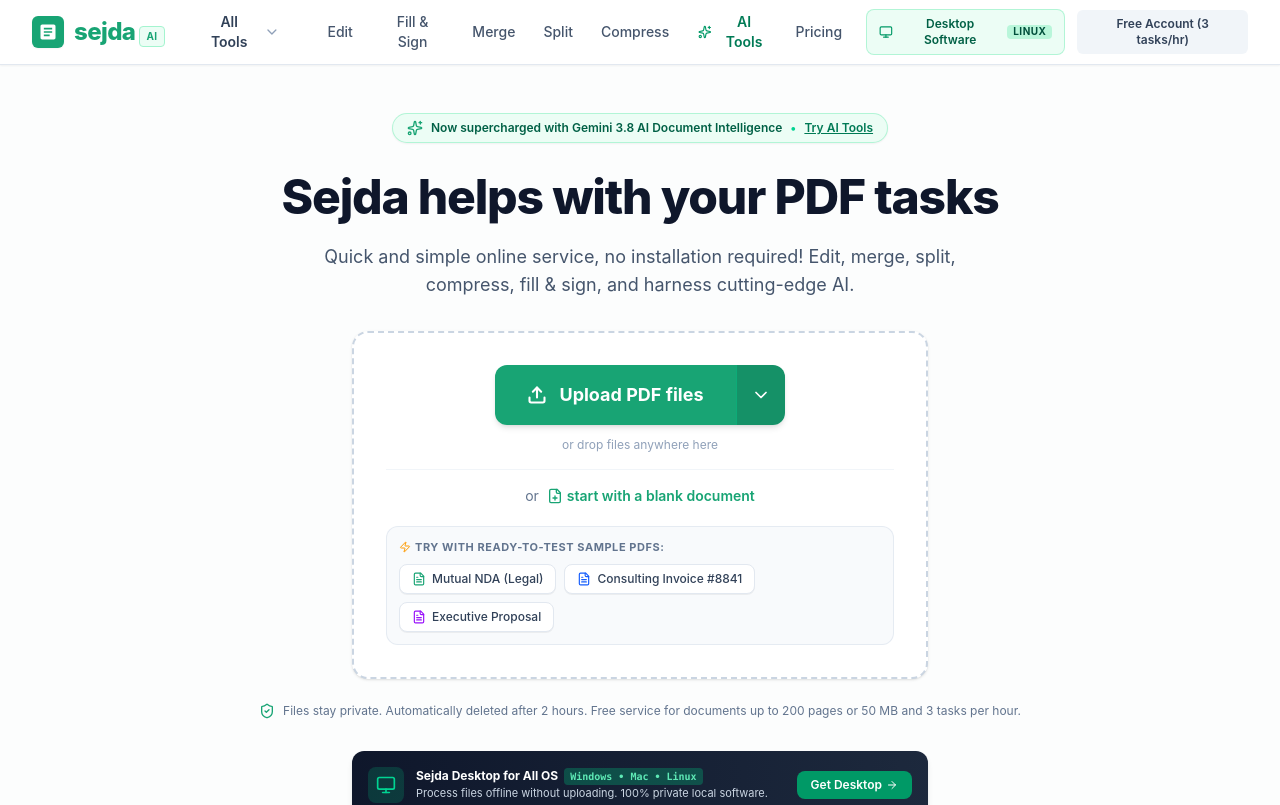
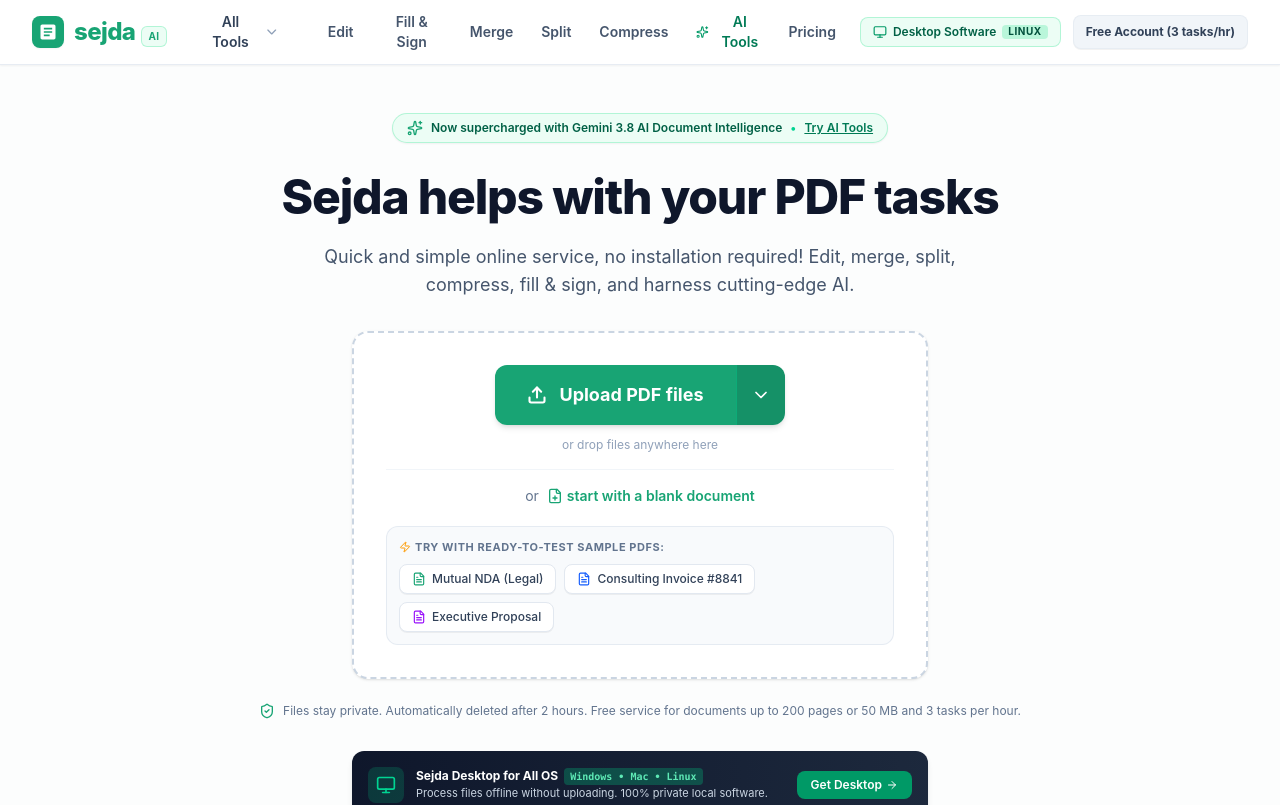
Before and after one commit to Chinnamteja/Sejda-AI, a React (Vite) app: page / in a window 1280 px wide. Shown: the top 805 px of the page. Built offline with nearby package versions, Linux system fonts and the light colour scheme.

Commit message:
style: refine header aesthetics and responsiveness
Update header with backdrop blur, modernized logo border radius, and adjusted spacing to improve visual consistency and user experience.

```diff
--- a/src/components/Header.tsx
+++ b/src/components/Header.tsx
@@ -67,18 +67,19 @@
   );
 
   return (
-    <header className="sticky top-0 z-50 bg-white border-b border-slate-200 shadow-xs">
+    <header className="sticky top-0 z-50 bg-white/95 backdrop-blur-md border-b border-slate-200/80 shadow-xs">
       <div className="max-w-7xl mx-auto px-4 sm:px-6 lg:px-8">
-        <div className="flex items-center justify-between h-16">
+        <div className="flex items-center justify-between h-16 w-full">
           {/* Logo & All Tools dropdown */}
-          <div className="flex items-center space-x-6">
+          <div className="flex items-center space-x-4 sm:space-x-6">
             <button
               id="header-logo-btn"
               onClick={() => onSelectTool('home')}
-              className="flex items-center space-x-2.5 text-left group focus:outline-hidden"
+              className="flex items-center space-x-2.5 text-left group focus:outline-hidden cursor-pointer"
+              title="Sejda Home"
             >
               {/* Sejda Icon */}
-              <div className="w-8 h-8 rounded-md bg-[#18a474] flex items-center justify-center shadow-xs text-white group-hover:bg-[#159167] transition-colors">
+              <div className="w-8 h-8 rounded-lg bg-[#18a474] flex items-center justify-center shadow-xs text-white group-hover:bg-[#159167] transition-all">
                 <svg
                   className="w-5 h-5 fill-current"
                   viewBox="0 0 24 24"
@@ -90,7 +91,7 @@
                 <span className="text-2xl font-extrabold tracking-tight text-[#18a474]">
                   sejda
                 </span>
-                <span className="ml-1 px-1.5 py-0.5 text-[10px] font-bold tracking-wider uppercase bg-emerald-50 text-[#18a474] rounded-sm border border-emerald-200">
+                <span className="ml-1.5 px-1.5 py-0.5 text-[10px] font-bold tracking-wider uppercase bg-emerald-50 text-[#18a474] rounded-md border border-emerald-200/80">
                   AI
                 </span>
               </div>
@@ -101,10 +102,10 @@
               <button
                 id="header-all-tools-dropdown-btn"
                 onClick={() => setAllToolsOpen(!allToolsOpen)}
-                className={`flex items-center space-x-1.5 px-3 py-1.5 text-sm font-semibold rounded-md transition-colors ${
+                className={`flex items-center space-x-1.5 px-3 py-1.5 text-sm font-semibold rounded-lg transition-colors cursor-pointer ${
                   allToolsOpen
                     ? 'bg-slate-100 text-[#18a474]'
-                    : 'text-slate-700 hover:bg-slate-50 hover:text-slate-900'
+                    : 'text-slate-700 hover:bg-slate-100/70 hover:text-slate-900'
                 }`}
               >
                 <span>All Tools</span>
@@ -253,10 +254,10 @@
               <button
                 id="nav-edit-btn"
                 onClick={() => onSelectTool('edit')}
-                className={`px-3 py-1.5 text-sm font-medium rounded-md transition-colors ${
+                className={`px-3 py-1.5 text-sm font-semibold rounded-lg transition-colors cursor-pointer ${
                   currentTool === 'edit'
-                    ? 'text-[#18a474] font-semibold bg-emerald-50'
-                    : 'text-slate-600 hover:text-slate-900 hover:bg-slate-50'
+                    ? 'text-[#18a474] bg-emerald-50'
+                    : 'text-slate-600 hover:text-slate-900 hover:bg-slate-100/70'
                 }`}
               >
                 Edit
@@ -264,10 +265,10 @@
               <button
                 id="nav-fill-sign-btn"
                 onClick={() => onSelectTool('fill_sign')}
-                className={`px-3 py-1.5 text-sm font-medium rounded-md transition-colors ${
+                className={`px-3 py-1.5 text-sm font-semibold rounded-lg transition-colors cursor-pointer ${
                   currentTool === 'fill_sign'
-                    ? 'text-[#18a474] font-semibold bg-emerald-50'
-                    : 'text-slate-600 hover:text-slate-900 hover:bg-slate-50'
+                    ? 'text-[#18a474] bg-emerald-50'
+                    : 'text-slate-600 hover:text-slate-900 hover:bg-slate-100/70'
                 }`}
               >
                 Fill & Sign
@@ -275,10 +276,10 @@
               <button
                 id="nav-merge-btn"
                 onClick={() => onSelectTool('merge')}
-                className={`px-3 py-1.5 text-sm font-medium rounded-md transition-colors ${
+                className={`px-3 py-1.5 text-sm font-semibold rounded-lg transition-colors cursor-pointer ${
                   currentTool === 'merge'
-                    ? 'text-[#18a474] font-semibold bg-emerald-50'
-                    : 'text-slate-600 hover:text-slate-900 hover:bg-slate-50'
+                    ? 'text-[#18a474] bg-emerald-50'
+                    : 'text-slate-600 hover:text-slate-900 hover:bg-slate-100/70'
                 }`}
               >
                 Merge
@@ -286,10 +287,10 @@
               <button
                 id="nav-split-btn"
                 onClick={() => onSelectTool('split')}
-                className={`px-3 py-1.5 text-sm font-medium rounded-md transition-colors ${
+                className={`px-3 py-1.5 text-sm font-semibold rounded-lg transition-colors cursor-pointer ${
                   currentTool === 'split'
-                    ? 'text-[#18a474] font-semibold bg-emerald-50'
-                    : 'text-slate-600 hover:text-slate-900 hover:bg-slate-50'
+                    ? 'text-[#18a474] bg-emerald-50'
+                    : 'text-slate-600 hover:text-slate-900 hover:bg-slate-100/70'
                 }`}
               >
                 Split
@@ -297,10 +298,10 @@
               <button
                 id="nav-compress-btn"
                 onClick={() => onSelectTool('compress')}
-                className={`px-3 py-1.5 text-sm font-medium rounded-md transition-colors ${
+                className={`px-3 py-1.5 text-sm font-semibold rounded-lg transition-colors cursor-pointer ${
                   currentTool === 'compress'
-                    ? 'text-[#18a474] font-semibold bg-emerald-50'
-                    : 'text-slate-600 hover:text-slate-900 hover:bg-slate-50'
+                    ? 'text-[#18a474] bg-emerald-50'
+                    : 'text-slate-600 hover:text-slate-900 hover:bg-slate-100/70'
                 }`}
               >
                 Compress
@@ -308,10 +309,10 @@
               <button
                 id="nav-ai-suite-btn"
                 onClick={() => onSelectTool('ai_chat')}
-                className={`px-3 py-1.5 text-sm font-semibold rounded-md flex items-center space-x-1.5 transition-colors ${
+                className={`px-3 py-1.5 text-sm font-semibold rounded-lg flex items-center space-x-1.5 transition-colors cursor-pointer ${
                   currentTool.startsWith('ai_')
-                    ? 'text-emerald-700 bg-emerald-100/70 border border-emerald-300'
-                    : 'text-emerald-700 hover:bg-emerald-50 border border-transparent'
+                    ? 'text-emerald-800 bg-emerald-100/70'
+                    : 'text-emerald-700 hover:bg-emerald-50/80'
                 }`}
               >
                 <Sparkles className="w-3.5 h-3.5 text-emerald-600" />
@@ -320,23 +321,12 @@
             </nav>
           </div>
 
-          {/* Right Header Options: Document Status / Pricing / Desktop / Account */}
-          <div className="flex items-center space-x-3">
-            {currentTool !== 'home' && (
-              <button
-                id="header-back-home-btn"
-                onClick={() => onSelectTool('home')}
-                className="hidden sm:flex items-center space-x-1.5 text-xs text-slate-500 hover:text-slate-800 px-2.5 py-1.5 rounded-md hover:bg-slate-100 transition"
-              >
-                <ArrowLeft className="w-3.5 h-3.5" />
-                <span>All Tools Home</span>
-              </button>
-            )}
-
+          {/* Right Header Options: Pricing / Desktop App / Free Account - Exactly the same on all pages */}
+          <div className="flex items-center space-x-2 sm:space-x-3 shrink-0">
             <button
               id="header-pricing-btn"
               onClick={onOpenPricingModal}
-              className="text-sm font-medium text-slate-600 hover:text-slate-900 px-3 py-1.5 rounded-md hover:bg-slate-50 transition"
+              className="text-sm font-semibold text-slate-600 hover:text-slate-900 px-3 py-1.5 rounded-lg hover:bg-slate-100/70 transition cursor-pointer"
             >
               Pricing
             </button>
@@ -346,7 +336,7 @@
             <button
               id="header-account-btn"
               onClick={onOpenPricingModal}
-              className="text-xs font-semibold px-3 py-1.5 bg-slate-100 hover:bg-slate-200 text-slate-700 rounded-md transition"
+              className="text-xs font-bold px-3 py-2 bg-slate-100 hover:bg-slate-200/80 text-slate-700 rounded-lg border border-slate-200/60 transition cursor-pointer whitespace-nowrap shadow-2xs"
             >
               Free Account (3 tasks/hr)
             </button>
```
